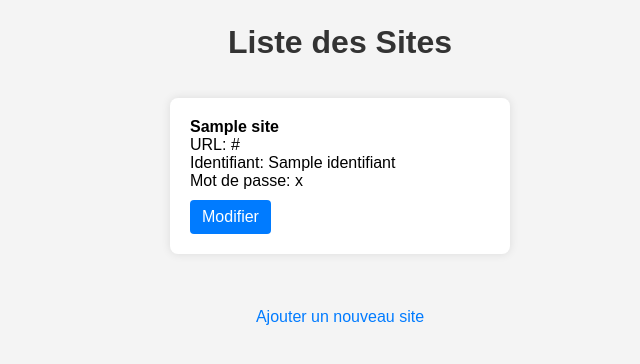
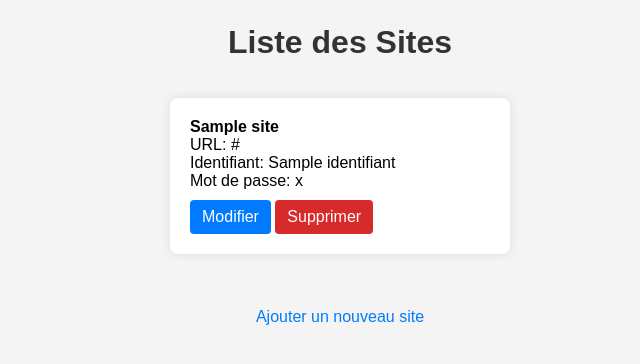
Before and after one commit to TiboTHZ/b3-c2-django-Thorez, a Django app: template app/templates/sites/liste_sites.html in a window 1280 px wide. Shown: the part 236-600 px from the top of the page, without its empty margins (300-940 px from the left). Run offline with Django 3.2, Linux system fonts and the light colour scheme; the template is opened without the code that fills it: most values are stand-ins (such as "Sample title", 1, 10 or a date in 2020).

Commit message:
Add: delete site

```diff
--- a/app/templates/sites/liste_sites.html
+++ b/app/templates/sites/liste_sites.html
@@ -43,7 +43,6 @@
         }
 
         li a {
-            background-color: #007BFF;
             color: #fff;
             padding: 8px 12px;
             text-decoration: none;
@@ -66,6 +65,14 @@
         a:hover {
             text-decoration: underline;
         }
+
+        .button_modify {
+            background-color: #007BFF;
+        }
+
+        .button_delete {
+            background-color: #d72a2a;
+        }
     </style>
 </head>
 
@@ -79,7 +86,8 @@
                 URL: {{ site.url }}<br>
                 Identifiant: {{ site.identifiant }}<br>
                 Mot de passe: {{ site.mot_de_passe }}<br>
-                <a href="{% url 'modifier_site' site.id %}">Modifier</a>
+                <a class="button_modify" href="{% url 'modifier_site' site.id %}">Modifier</a>
+                <a class="button_delete" href="{% url 'supprimer_site' site.id %}">Supprimer</a>
             </li>
             {% endfor %}
         </ul>
--- a/app/urls.py
+++ b/app/urls.py
@@ -1,9 +1,10 @@
 from django.urls import path
-from .views import liste_sites, ajout_site, modifier_site
+from .views import liste_sites, ajout_site, modifier_site, supprimer_site
 
 urlpatterns = [
     path('', liste_sites, name='accueil'),
     path('liste-sites/', liste_sites, name='liste_sites'),
     path('ajout-site/', ajout_site, name='ajout_site'),
     path('modifier-site/<int:site_id>/', modifier_site, name='modifier_site'),
+    path('supprimer-site/<int:site_id>/', supprimer_site, name='supprimer_site'),
 ]
```
Also changed, not shown: app/views.py (+6 -1 lines), db.sqlite3.
